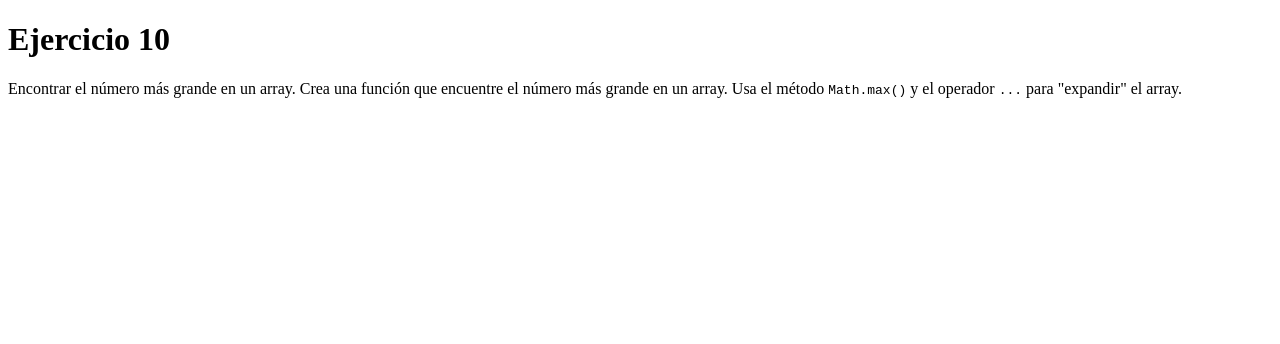
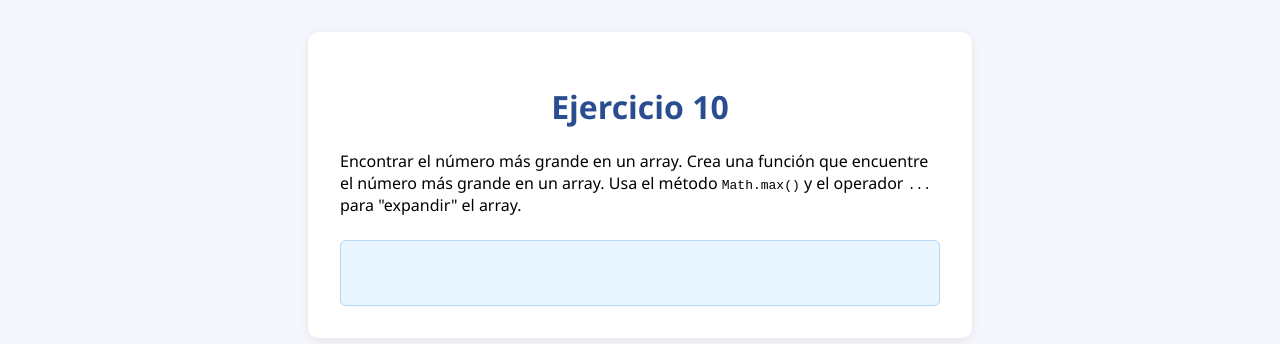
Before and after one commit to RenzoSY1357/fundamentos-js, a plain HTML site: page ejercicio10/index.html in a window 1280 px wide. Drawn offline with Linux system fonts and the light colour scheme.

Commit message:
ejercicio 10

```diff
--- a/ejercicio10/script.js
+++ b/ejercicio10/script.js
@@ -1 +1,14 @@
-// script.js vacío para Ejercicio 10
+//Ejercicio 10
+
+let array = [1, 2, 3, 4, 5, 10, 20, 3, 4, 5];
+console.log("Array: " + array);
+
+function numeroMayor(array) {
+
+    let mayor = Math.max(...array);
+    console.log("El número mayor del array es: " + mayor);
+    return mayor;
+
+}
+
+numeroMayor(array);
--- a/ejercicio10/style.css
+++ b/ejercicio10/style.css
@@ -1 +1,36 @@
-/* style.css vacío para Ejercicio 10 */
+body {
+	font-family: 'Segoe UI', Arial, sans-serif;
+	background: #f4f6fb;
+	margin: 0;
+	padding: 0;
+}
+
+main {
+	max-width: 600px;
+	margin: 2rem auto;
+	background: #fff;
+	border-radius: 10px;
+	box-shadow: 0 2px 8px rgba(0,0,0,0.08);
+	padding: 2rem;
+}
+
+h1 {
+	color: #2a4d8f;
+	text-align: center;
+}
+
+section {
+	margin-bottom: 1.5rem;
+}
+
+.resultado {
+	background: #eaf6ff;
+	border: 1px solid #b3d8fd;
+	border-radius: 6px;
+	padding: 1rem;
+	margin-top: 1rem;
+	min-height: 2em;
+	color: #1a3a5e;
+	font-weight: bold;
+	box-shadow: 0 1px 3px rgba(0,0,0,0.04);
+}
```
